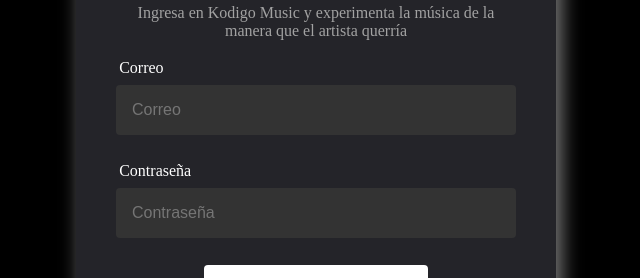
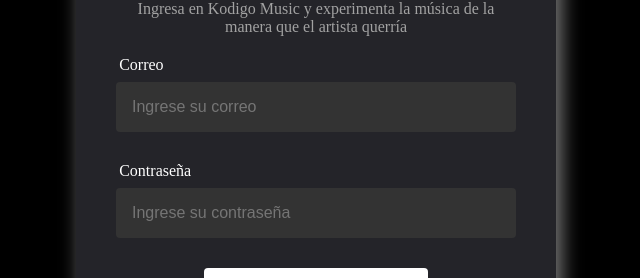
Before and after one commit to LennyServino/practica_kodigo_music, a React app: page / in a window 1280 px wide. Shown: the part 304-582 px from the top of the page, without its empty margins (324-964 px from the left). Built offline with nearby package versions, Linux system fonts and the light colour scheme; the HTML template or start-up script is replaced by a standard one.

Commit message:
haciendo funcionar el login

```diff
--- a/package.json
+++ b/package.json
@@ -10,12 +10,13 @@
     "preview": "vite preview"
   },
   "dependencies": {
-    "axios": "^1.7.7",
+    "@hookform/resolvers": "^3.9.0",
     "react": "^18.3.1",
     "react-dom": "^18.3.1",
     "react-hook-form": "^7.53.1",
     "react-icons": "^5.3.0",
-    "react-router-dom": "^6.27.0"
+    "react-router-dom": "^6.27.0",
+    "yup": "^1.4.0"
   },
   "devDependencies": {
     "@eslint/js": "^9.11.1",
--- a/src/App.jsx
+++ b/src/App.jsx
@@ -1,16 +1,23 @@
 import Menu from './Routes/Menu'
 import './App.css'
 import Login from './components/Login'
-import { useState } from 'react'
+import { useEffect, useState } from 'react'
 
 function App() {
-  const [user, setUser] = useState(false)
+  const [user, setUser] = useState(null)
+
+  useEffect(() => {
+    const userStorage = localStorage.getItem('user_kodigo_music')
+    if(userStorage) {
+      setUser(JSON.parse(userStorage))
+    }
+  }, [])
 
   return (
     <>
       {
         /* validar que si existe el usuario muestre el menu, de lo contrario muestra el login */
-        user ? <Menu /> : <Login />
+        user ? <Menu /> : <Login setUser={setUser}/>
       }
     </>
   )
--- a/src/components/Login.jsx
+++ b/src/components/Login.jsx
@@ -1,22 +1,61 @@
 import React from 'react'
 import styles from '../styles/Login.module.css'
 import { GiMusicSpell } from "react-icons/gi";
+import { useForm } from 'react-hook-form';
+import * as yup from 'yup';
+import { yupResolver } from '@hookform/resolvers/yup';
 
-export default function Login() {
+//importando los usuarios de la carpeta data
+import usersData from '../data/users.json';
+
+const schema = yup.object().shape({
+    email: yup.string().required("El correo es obligatorio").email("Correo Invalido, ejemplo: usuario@dominio.com"),
+    password: yup.string().required("Campo Obligatorio").min(8, "La contraseña debe contener al menos 8 caracteres")
+})
+
+export default function Login({setUser}) {
+    const { register, handleSubmit, formState: {errors} } = useForm({
+        resolver: yupResolver(schema)
+    })
+
+
+    const loginUser = (data) => {
+        console.log(data);
+
+        //validamos que el usuario exista
+        const user = usersData.find(user => user.email === data.email && user.password === data.password)
+
+        if(user) {
+            //guardamos el usuario en el localstorage
+            localStorage.setItem('user_kodigo_music', JSON.stringify(user))
+            console.log("Usuario encontrado");
+            setUser(user);
+        } else {
+            console.log("Usuario no encontrado");
+        }
+    }
+
     return (
+        <div className={styles.body}>
             <div className={styles.login_container}>
                 <div className={styles.login_content}>
                     <GiMusicSpell  className={styles.logo}/>
                     <h1>Kodigo Music</h1>
                     <p>Ingresa en Kodigo Music y experimenta la música de la manera que el artista querría</p>
-                <form action="">
+                    <form action="" onSubmit={handleSubmit(loginUser)}>
                         <div className={styles.input_box}>
                             <label>Correo</label>
-                        <input type="email" placeholder='Correo'/>
+                            <input type="email" placeholder='Ingrese su correo' {...register('email', {required: true})}/>
+                            <p className={styles.error}>
+                                {errors.email && errors.email.message}
+                            </p>
                         </div>
                         <div className={styles.input_box}>
                             <label>Contraseña</label>
-                        <input type="password" placeholder='Contraseña'/>
+                            <input type="password" placeholder='Ingrese su contraseña' {...register('password', {required: true})}/>
+                            <p className={styles.error}>
+                                {errors.password && errors.password.message}
+                            </p>
                         </div>
                         <div className={styles.btn_box}>
                             <button type='submit'>Ingresar</button>
@@ -24,5 +63,6 @@
                     </form>
                 </div>
             </div>
+        </div>
     )
 }
--- a/src/data/users.json
+++ b/src/data/users.json
@@ -3,15 +3,15 @@
         "id": 1,
         "name": "John Doe",
         "email": "john@example.com",
-        "password": "123",
+        "password": "prueba123",
         "role": "admin",
         "age": 30
     },
     {
         "id": 2,
         "name": "Jane Smith",
-        "email": "jane@example.com",
-        "password": "123",
+        "email": "kenia@example.com",
+        "password": "prueba123",
         "role": "user",
         "age": 25
     }
--- a/src/styles/Login.module.css
+++ b/src/styles/Login.module.css
@@ -5,8 +5,7 @@
     --background: #000;
 }
 
-body
-{
+.body {
     box-sizing: border-box;
     display: flex;
     justify-content: center;
@@ -16,6 +15,7 @@
 }
 
 .login_container {
+    margin: 0 auto;
     width: 400px;
     background: var(--primary-color);
     display: flex;
```
Also changed, not shown: src/components/Home.jsx (line endings or trailing spaces), 1 other file (tests, documents, lock files or other folders). Lines whose indentation alone changed are shown as unchanged.
